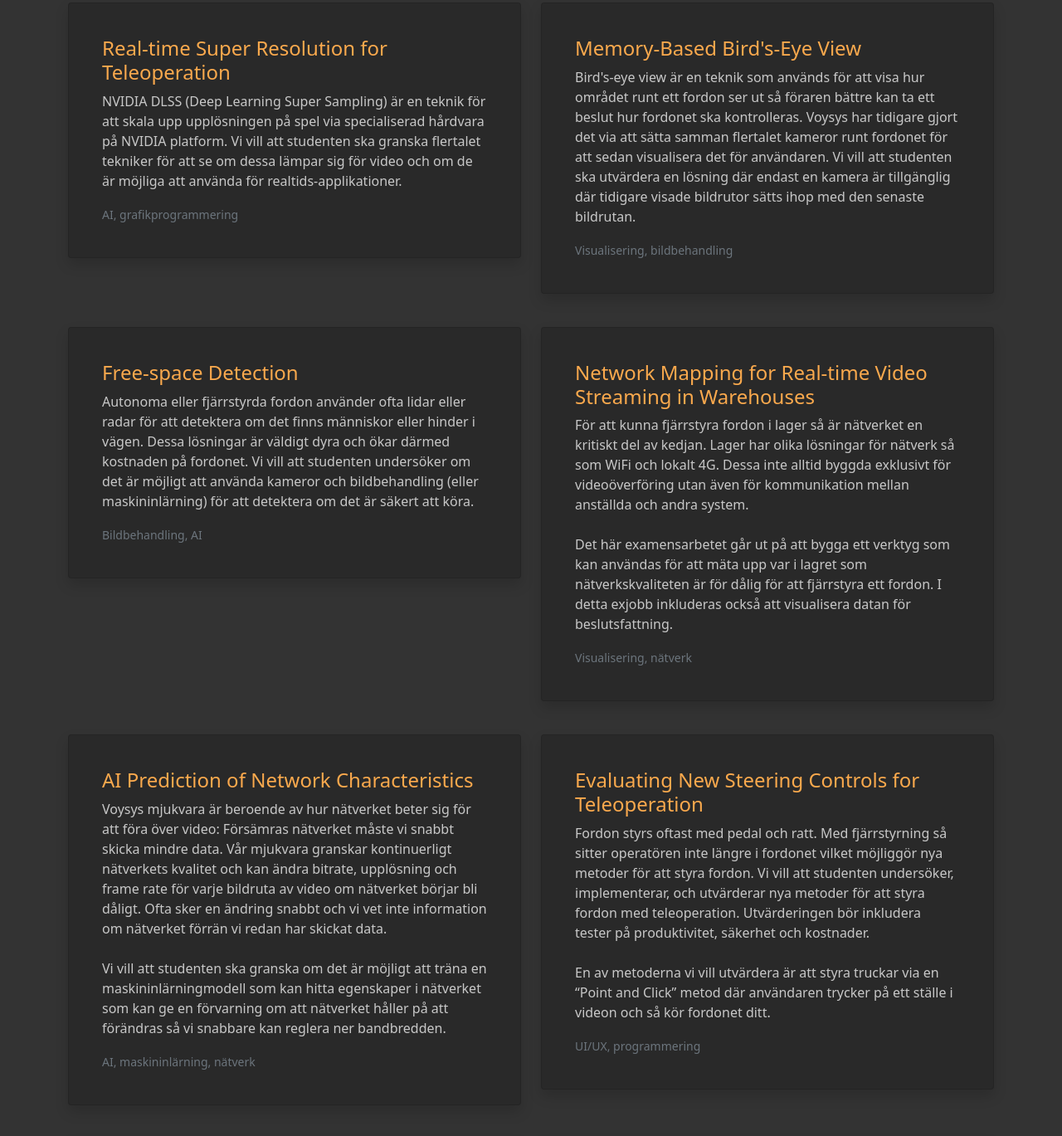
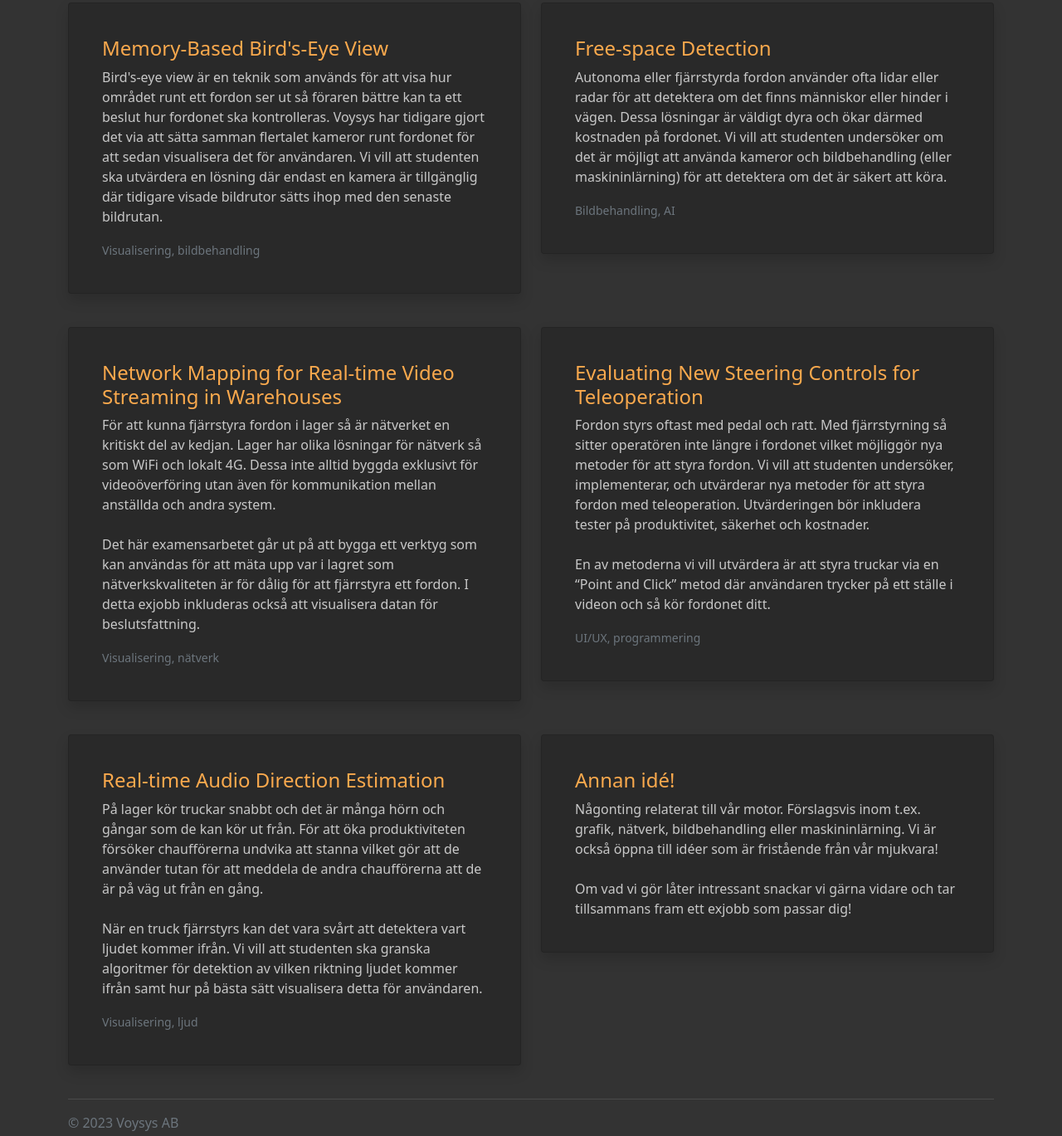
Before and after one commit to voysys/exjobb, a plain HTML site: page index.html in a window 1280 px wide. Shown: the part 808-2177 px from the top of the page at 83% size. Drawn offline with Linux system fonts and the light colour scheme.

Commit message:
remove obsolete thesis ideas

```diff
--- a/index.html
+++ b/index.html
@@ -69,27 +69,6 @@
                 <div class="card shadow p-3 mb-3">
                     <div class="card-body m-2">
                         <h4 class="card-title">
-                            Real-time Super Resolution for Teleoperation
-                        </h4>
-                        <p class="card-text">
-                            NVIDIA DLSS (Deep Learning Super Sampling) är en teknik för att skala upp upplösningen på
-                            spel via specialiserad hårdvara på NVIDIA platform. Vi vill att studenten ska granska
-                            flertalet tekniker för att se om dessa lämpar sig för video och om de är möjliga att använda
-                            för realtids-applikationer.
-                        </p>
-
-                        <p class="card-text">
-                            <small class="text-muted">
-                                AI, grafikprogrammering
-                            </small>
-                        </p>
-                    </div>
-                </div>
-            </div>
-            <div class="col">
-                <div class="card shadow p-3 mb-3">
-                    <div class="card-body m-2">
-                        <h4 class="card-title">
                             Memory-Based Bird's-Eye View
                         </h4>
                         <p class="card-text">
@@ -151,35 +130,6 @@
                         <p class="card-text">
                             <small class="text-muted">
                                 Visualisering, nätverk
-                            </small>
-                        </p>
-                    </div>
-                </div>
-            </div>
-            <div class="col">
-                <div class="card shadow p-3 mb-3">
-                    <div class="card-body m-2">
-                        <h4 class="card-title">
-                            AI Prediction of Network Characteristics
-                        </h4>
-                        <p class="card-text">
-                            Voysys mjukvara är beroende av hur nätverket beter sig för att föra över video: Försämras
-                            nätverket måste vi snabbt skicka mindre data. Vår mjukvara granskar kontinuerligt nätverkets
-                            kvalitet och kan ändra bitrate, upplösning och frame rate för varje bildruta av video om
-                            nätverket börjar bli dåligt. Ofta sker en ändring snabbt och vi vet inte information om
-                            nätverket förrän vi redan har skickat data.
-
-                            <br><br>
-
-                            Vi vill att studenten ska granska om det är möjligt att träna en maskininlärningmodell som
-                            kan hitta egenskaper i nätverket som kan ge en förvarning om att nätverket håller på att
-                            förändras så vi snabbare kan reglera ner bandbredden.
-
-                        </p>
-
-                        <p class="card-text">
-                            <small class="text-muted">
-                                AI, maskininlärning, nätverk
                             </small>
                         </p>
                     </div>
```
